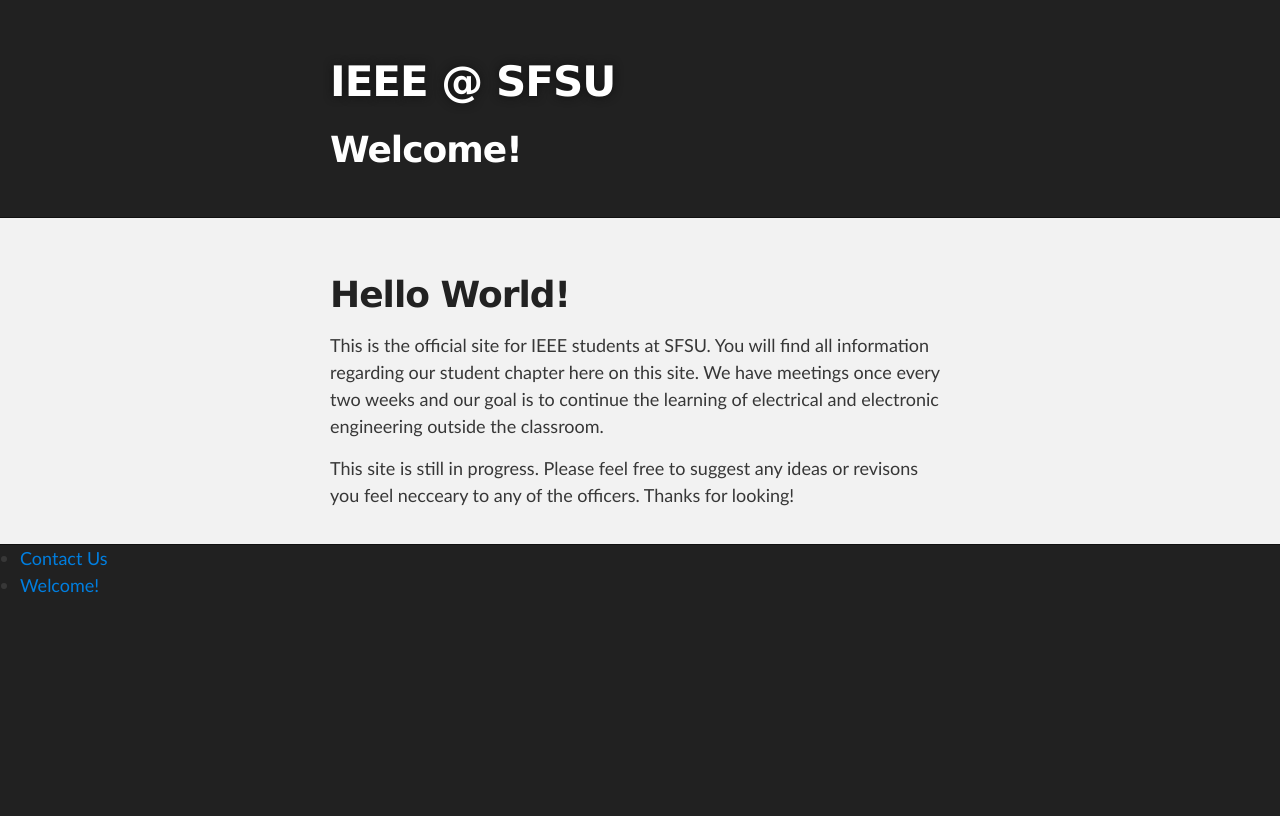
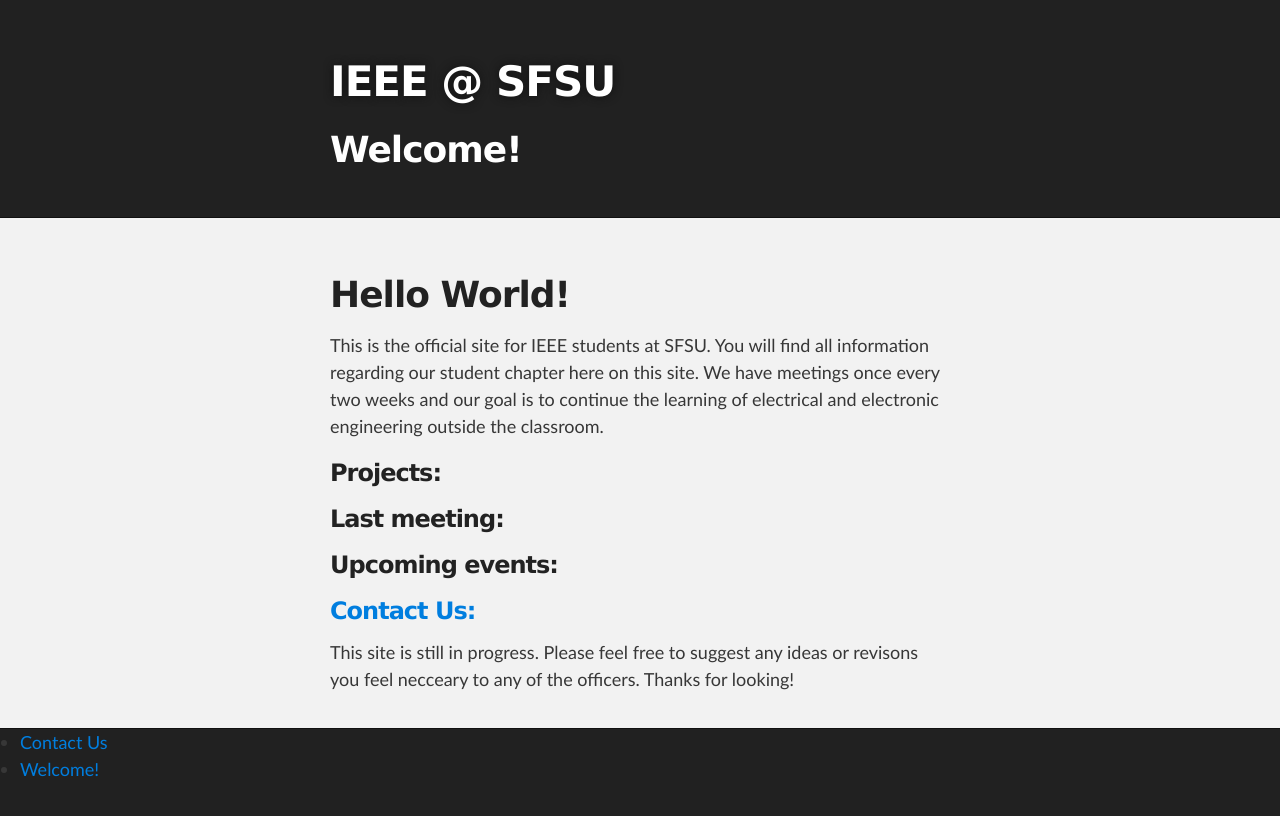
Before and after one commit to SFSU-IEEE/sfsu-ieee.github.io, a Jekyll site: the page built from index.md, in a window 1280 px wide. Shown: the top 816 px of the page. Built offline with Jekyll 4.4.1, drawn with Linux system fonts in a browser that asks for light colours; Markdown is read by kramdown in place of the engine named in the settings.

Commit message:
Contact link

```diff
--- a/index.md
+++ b/index.md
@@ -5,4 +5,11 @@
 #Hello World!
 This is the official site for IEEE students at SFSU. You will find all information regarding our student chapter here on this site. We have meetings once every two weeks and our goal is to continue the learning of electrical and electronic engineering outside the classroom.
 
+###Projects:
+
+###Last meeting:
+
+###Upcoming events:
+
+###[Contact Us:](http://sfsu-ieee.github.io/contact.html)
 This site is still in progress. Please feel free to suggest any ideas or revisons you feel necceary to any of the officers. Thanks for looking!
```
Also changed, not shown: 1 other file.
